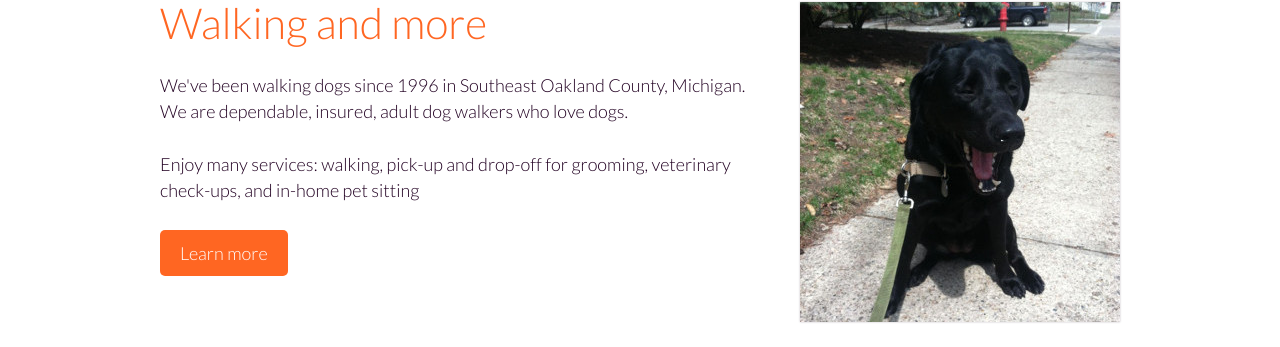
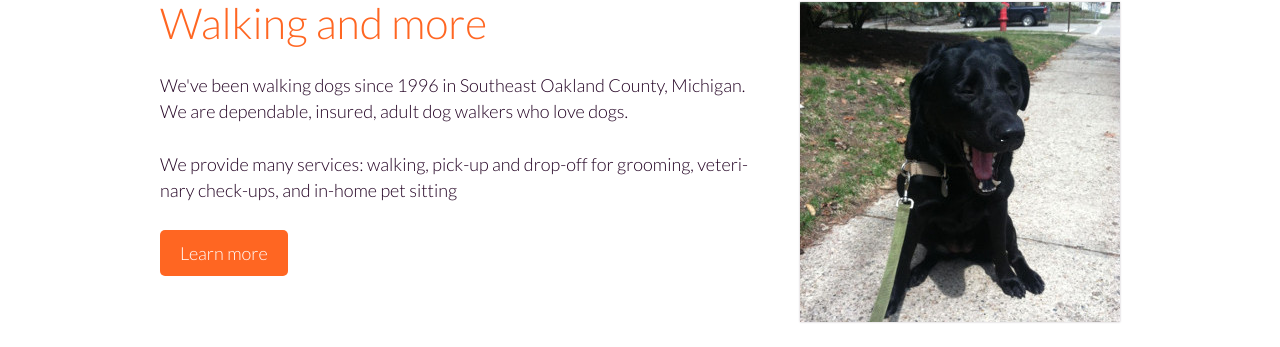
Before and after one commit to fidodogtraining/fidodogtraining.github.io, a Jekyll site: the page built from index.html, in a window 1280 px wide and 900 px high, scrolled down 1790 px. Shown: the part 107-454 px from the top of the window. Built offline with Jekyll 4.4.1, drawn with Linux system fonts in a browser that asks for light colours; Markdown is read by kramdown in place of the engine named in the settings.

Commit message:
Enjoy to "we provide"

```diff
--- a/index.html
+++ b/index.html
@@ -42,7 +42,7 @@ regions:
   <h2 class="title"><a href="/walking/">Walking and more</a></h2>
   <p>We've been walking dogs since 1996 in Southeast Oakland County, Michigan.
     We are dependable, insured, adult dog walkers who love dogs.</p>
-  <p>Enjoy many services: walking, pick-up and drop-off for grooming,
+  <p>We provide many services: walking, pick-up and drop-off for grooming,
     veterinary check-ups, and in-home pet sitting</p>
   <a class="button cta" href="/walking/">Learn more</a>
 </div></section>
```
